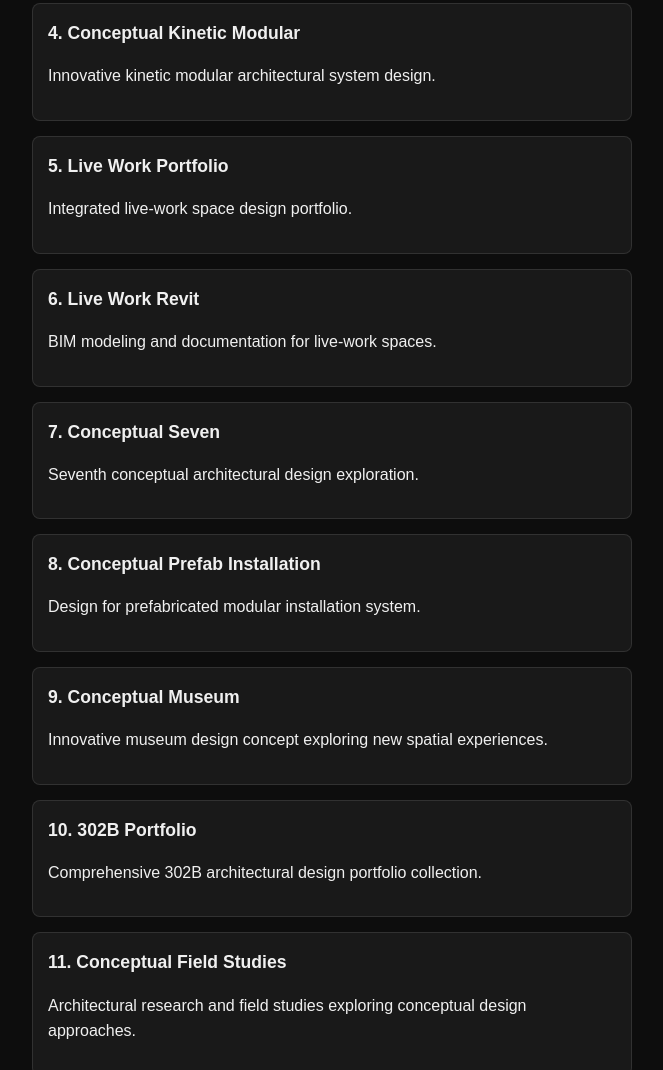
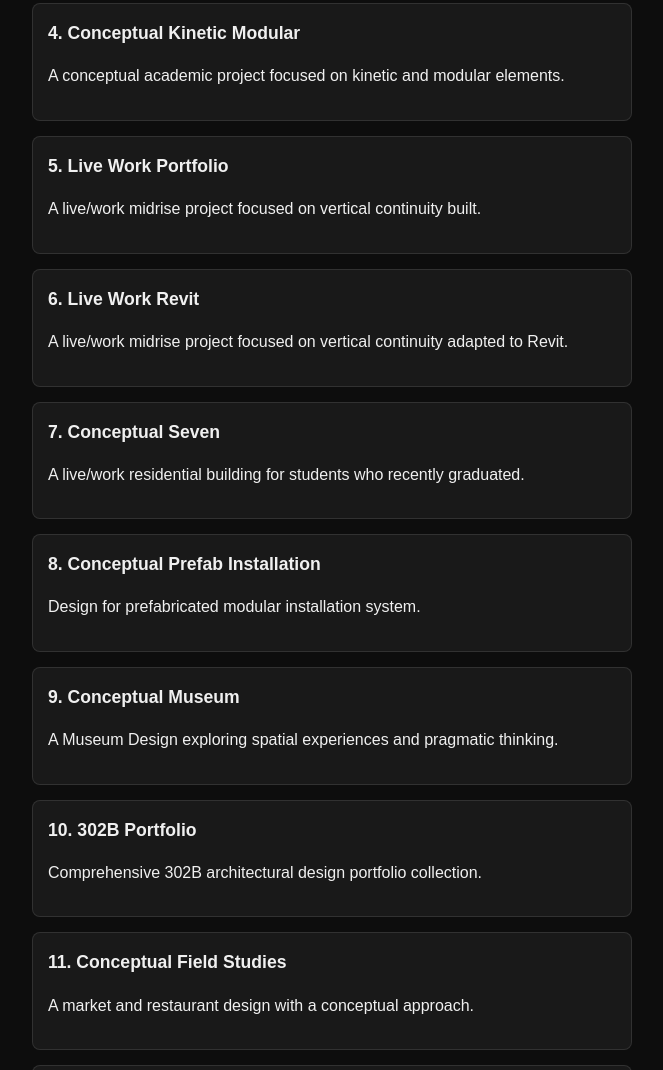
Before and after one commit to SaeedGhods/portfoliowebsite, a website: page projects.html in a window 1280 px wide. Shown: the part 1073-2143 px from the top of the page, without its empty margins (308-971 px from the left). Drawn offline with Linux system fonts and the light colour scheme; a web font is replaced by a local one.

Commit message:
Update project descriptions for academic works with corrected typos
- Project 4: Updated to focus on kinetic and modular elements (corrected 'conceptial' to 'conceptual')
- Project 5: Live/work midrise project description
- Project 6: Live/work midrise project adapted to Revit
- Project 7: Live/work residential building for recent graduates
- Project 9: Museum design exploring spatial experiences (corrected 'spacial' to 'spatial')
- Project 11: Market and restaurant design (corrected 'conceptial' to 'conceptual')
- Project 14: Tsukiji Fish Market relocation project details
- Project 15: University thesis on Architectural Re-Equalizer (corrected multiple typos: 'algorythmic'→'algorithmic', 'largerly'→'largely', 'demending'→'depending', 'Re-Equilizer'→'Re-Equalizer')

```diff
--- a/projects.html
+++ b/projects.html
@@ -218,25 +218,25 @@
             <!-- Conceptual Kinetic Modular -->
             <a href="https://saeedghods-portfolio-assets.s3.us-east-2.amazonaws.com/assets/keyprojects/3_SAEED+GHODS+CONCEPTUAL+KINETIC+MODULAR.PDF" target="_blank" class="project-card">
                 <h3>4. Conceptual Kinetic Modular</h3>
-                <p>Innovative kinetic modular architectural system design.</p>
+                <p>A conceptual academic project focused on kinetic and modular elements.</p>
             </a>
 
             <!-- Live Work Portfolio -->
             <a href="https://saeedghods-portfolio-assets.s3.us-east-2.amazonaws.com/assets/keyprojects/5.25_SAEED+GHODS+LIVE+WORK+PORTFOLIO.PDF" target="_blank" class="project-card">
                 <h3>5. Live Work Portfolio</h3>
-                <p>Integrated live-work space design portfolio.</p>
+                <p>A live/work midrise project focused on vertical continuity built.</p>
             </a>
 
             <!-- Live Work Revit -->
             <a href="https://saeedghods-portfolio-assets.s3.us-east-2.amazonaws.com/assets/keyprojects/5.5_SAEED+GHODS+LIVE+WORK+REVIT.PDF" target="_blank" class="project-card">
                 <h3>6. Live Work Revit</h3>
-                <p>BIM modeling and documentation for live-work spaces.</p>
+                <p>A live/work midrise project focused on vertical continuity adapted to Revit.</p>
             </a>
 
             <!-- Conceptual Seven -->
             <a href="https://saeedghods-portfolio-assets.s3.us-east-2.amazonaws.com/assets/keyprojects/7_SAEED+GHODS+CONCEPTUAL+SEVEN.PDF" target="_blank" class="project-card">
                 <h3>7. Conceptual Seven</h3>
-                <p>Seventh conceptual architectural design exploration.</p>
+                <p>A live/work residential building for students who recently graduated.</p>
             </a>
 
             <!-- Conceptual Prefab Installation -->
@@ -248,7 +248,7 @@
             <!-- Conceptual Museum -->
             <a href="https://saeedghods-portfolio-assets.s3.us-east-2.amazonaws.com/assets/keyprojects/5.75_SAEED+GHODS+CONCEPTUAL+MUSEUM.PDF" target="_blank" class="project-card">
                 <h3>9. Conceptual Museum</h3>
-                <p>Innovative museum design concept exploring new spatial experiences.</p>
+                <p>A Museum Design exploring spatial experiences and pragmatic thinking.</p>
             </a>
 
             <!-- 302B Portfolio -->
@@ -260,7 +260,7 @@
             <!-- Conceptual Field Studies -->
             <a href="https://saeedghods-portfolio-assets.s3.us-east-2.amazonaws.com/assets/keyprojects/6.5_SAEED+GHODS+CONCEPTUAL+FIELD+STUDIES.PDF" target="_blank" class="project-card">
                 <h3>11. Conceptual Field Studies</h3>
-                <p>Architectural research and field studies exploring conceptual design approaches.</p>
+                <p>A market and restaurant design with a conceptual approach.</p>
             </a>
 
             <!-- 202A Portfolio -->
@@ -278,13 +278,13 @@
             <!-- Conceptual Tsukiji Village -->
             <a href="https://saeedghods-portfolio-assets.s3.us-east-2.amazonaws.com/assets/keyprojects/8.75_SAEED+GHODS_CONCEPTUAL+-+TSUKIJI+VILLAGE.PDF" target="_blank" class="project-card">
                 <h3>14. Conceptual Tsukiji Village</h3>
-                <p>Design concept for Tsukiji Village urban development project.</p>
+                <p>While in Japan prior to Olympics at University of Tokyo, the students including myself came up with independent designs to resolve where Tsukiji Fish Market would be relocated and what would take its place.</p>
             </a>
 
             <!-- Reequalizer -->
             <a href="https://saeedghods-portfolio-assets.s3.us-east-2.amazonaws.com/assets/keyprojects/9_SAEED+GHODS+REEQUALIZER.PDF" target="_blank" class="project-card">
                 <h3>15. Reequalizer</h3>
-                <p>Innovative architectural equalization system design.</p>
+                <p>University Thesis Project: the Architectural Re-Equalizer; understanding that Architectural design can be algorithmic and formulaic largely depending on factors and variables.</p>
             </a>
 
             <!-- 502B Portfolio -->
```
